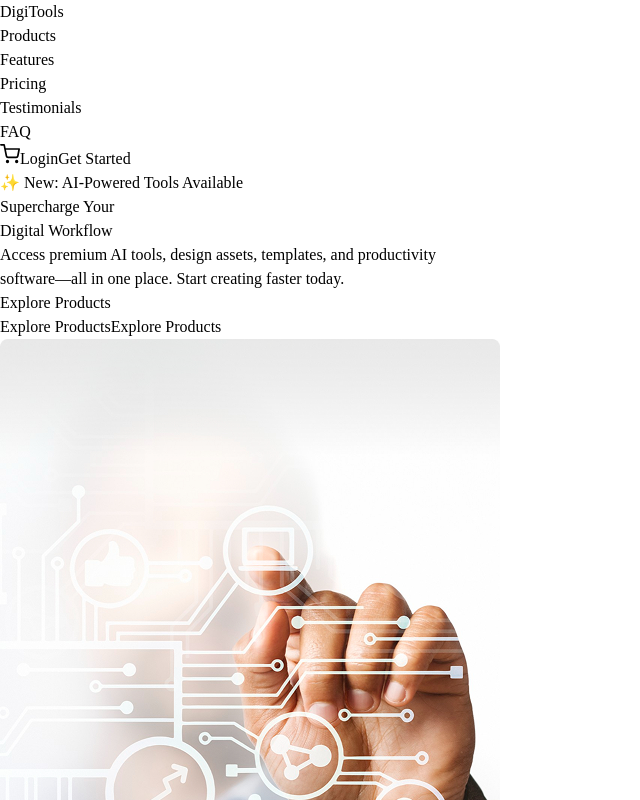
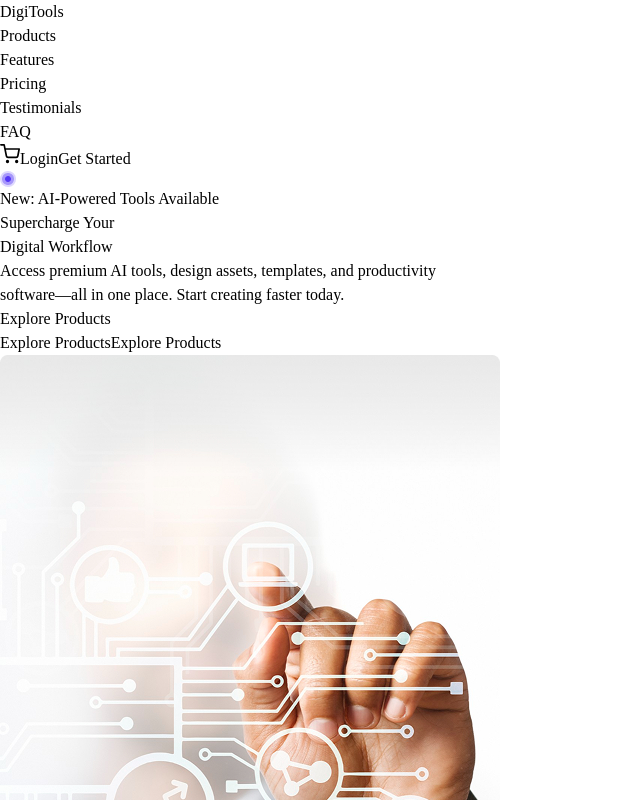
Before and after one commit to Md-Galib5/DigitTools-Platform, a React (Vite) app in the folder digitools-platform/: page / in a window 1280 px wide. Shown: the top 800 px of the page, without its empty margins (0-640 px from the left). Built offline with nearby package versions, Linux system fonts and the light colour scheme.

Commit message:
fixing bugs

```diff
--- a/digitools-platform/Component/Banner.jsx
+++ b/digitools-platform/Component/Banner.jsx
@@ -6,7 +6,7 @@ const Banner = () => {
         {/* Left Content */}
         <div className="space-y-4">
           <div className="inline-flex items-center gap-2 bg-blue-500/10 border border-blue-500/30 text-[#4F39F6] text-sm font-medium px-5 py-2 rounded-full">
-            ✨ New: AI-Powered Tools Available
+            <img src="../assets/Group 5.png"></img> New: AI-Powered Tools Available
           </div>
 
           <h1 className="text-5xl lg:text-5xl font-bold leading-tight tracking-tighter">
```
Also changed, not shown: digitools-platform/assets/Group 5.png (added).
